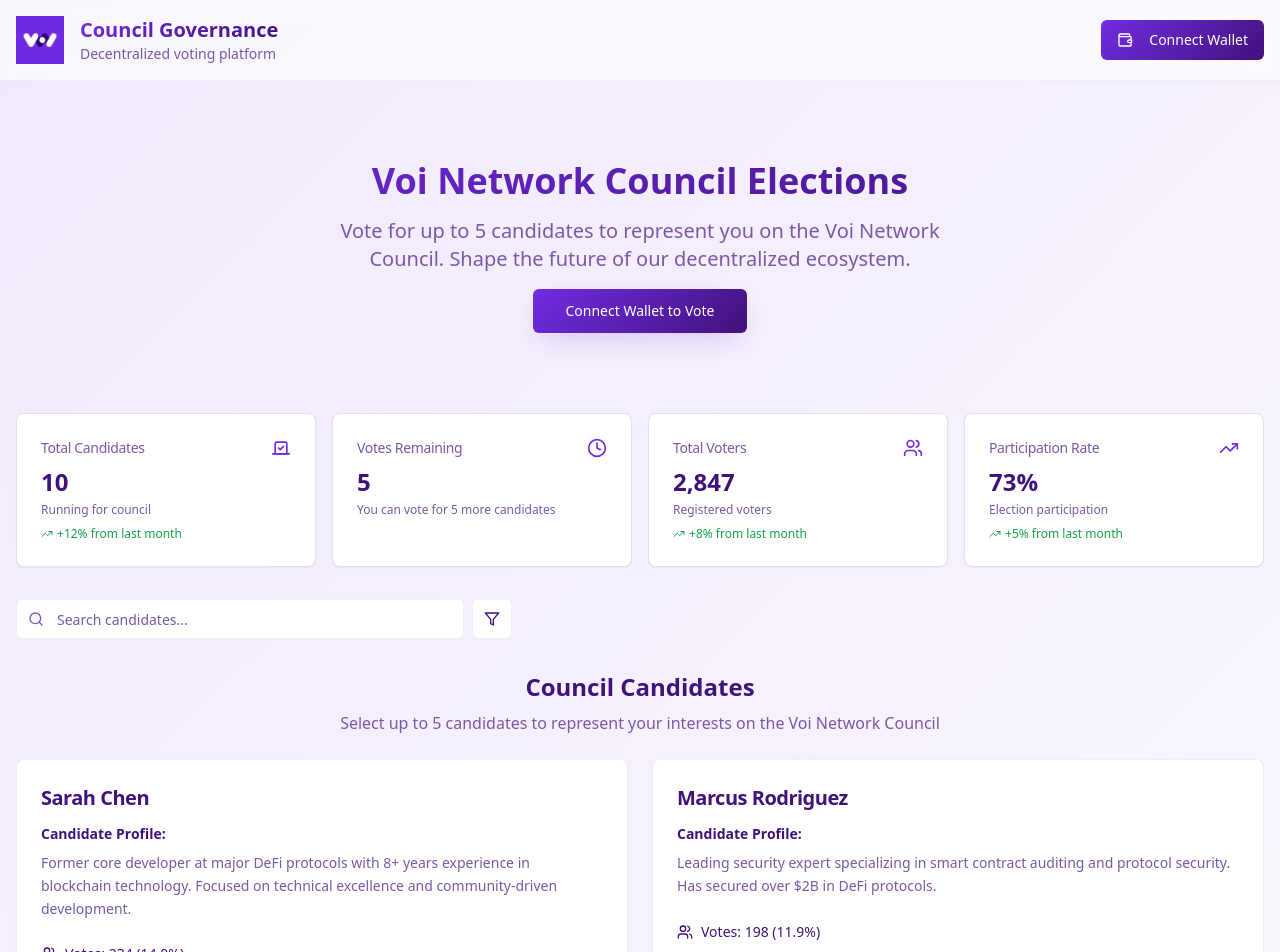
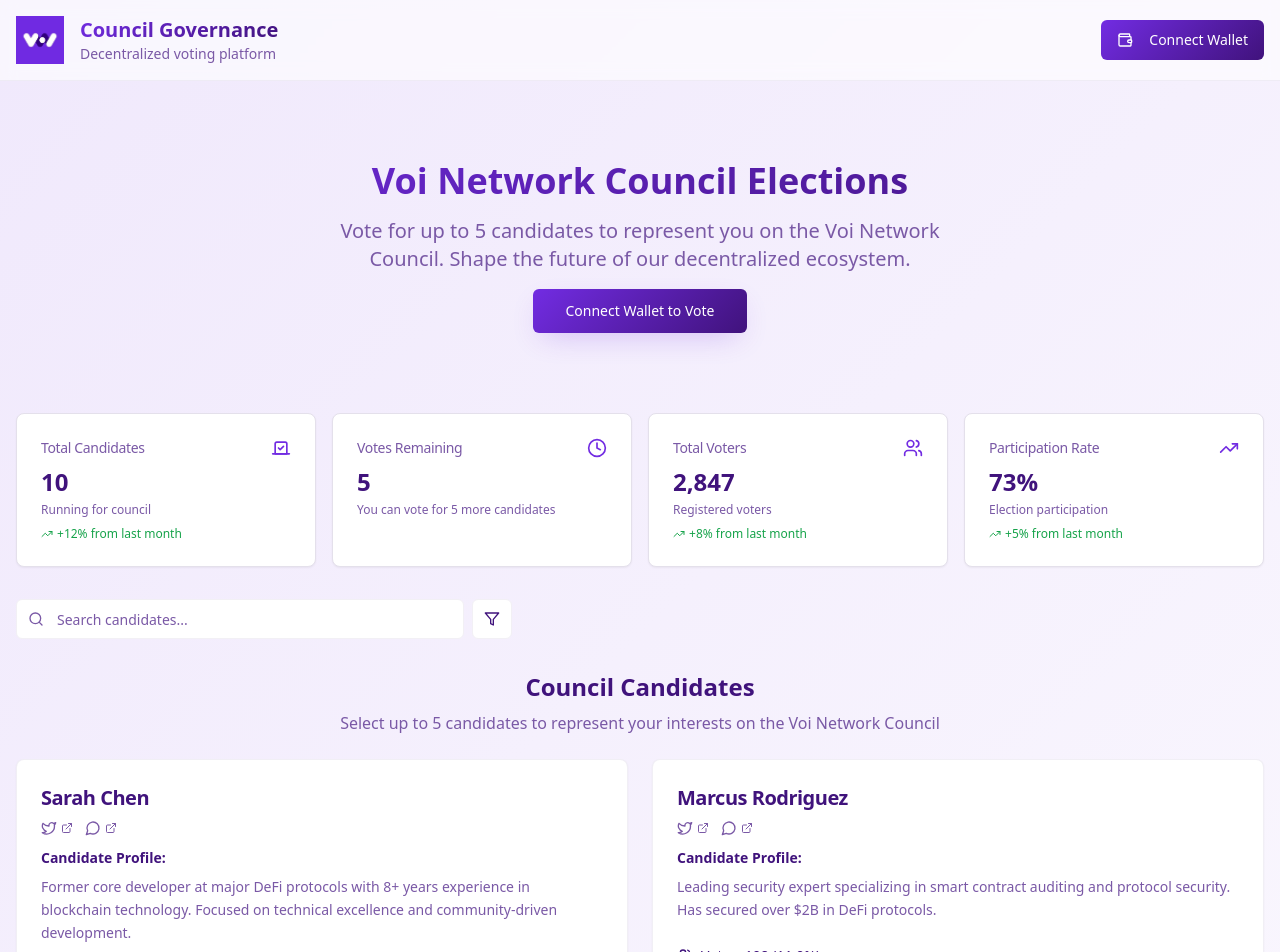
Before and after one commit to NautilusOSS/vgov, a React (Vite) app: page / in a window 1280 px wide. Shown: the top 952 px of the page. Built offline with nearby package versions, Linux system fonts and the light colour scheme; the HTML template or start-up script is replaced by a standard one.

Commit message:
Add social media links to candidates

```diff
--- a/src/components/CandidateCard.tsx
+++ b/src/components/CandidateCard.tsx
@@ -2,7 +2,7 @@ import { Card, CardContent, CardDescription, CardHeader, CardTitle } from '@/com
 import { Button } from '@/components/ui/button';
 import { Badge } from '@/components/ui/badge';
 import { Progress } from '@/components/ui/progress';
-import { Users } from 'lucide-react';
+import { Users, Twitter, MessageCircle, ExternalLink } from 'lucide-react';
 import { cn } from '@/lib/utils';
 
 interface CandidateCardProps {
@@ -14,6 +14,8 @@ interface CandidateCardProps {
   isSelected?: boolean;
   onVote?: (candidateId: string) => void;
   canVote?: boolean;
+  twitterUrl?: string;
+  discordUrl?: string;
 }
 
 const CandidateCard = ({
@@ -24,7 +26,9 @@ const CandidateCard = ({
   totalVotes,
   isSelected = false,
   onVote,
-  canVote = true
+  canVote = true,
+  twitterUrl,
+  discordUrl
 }: CandidateCardProps) => {
   const votePercentage = totalVotes > 0 ? (votes / totalVotes) * 100 : 0;
 
@@ -37,6 +41,30 @@ const CandidateCard = ({
         <div className="flex items-start justify-between">
           <div className="space-y-2 flex-1">
             <CardTitle className="text-xl font-semibold">{name}</CardTitle>
+            <div className="flex items-center gap-3">
+              {twitterUrl && (
+                <a
+                  href={twitterUrl}
+                  target="_blank"
+                  rel="noopener noreferrer"
+                  className="flex items-center gap-1 text-sm text-muted-foreground hover:text-foreground transition-colors"
+                >
+                  <Twitter size={16} />
+                  <ExternalLink size={12} />
+                </a>
+              )}
+              {discordUrl && (
+                <a
+                  href={discordUrl}
+                  target="_blank"
+                  rel="noopener noreferrer"
+                  className="flex items-center gap-1 text-sm text-muted-foreground hover:text-foreground transition-colors"
+                >
+                  <MessageCircle size={16} />
+                  <ExternalLink size={12} />
+                </a>
+              )}
+            </div>
           </div>
           {isSelected && (
             <Badge className="bg-primary text-primary-foreground">
--- a/src/pages/Index.tsx
+++ b/src/pages/Index.tsx
@@ -14,61 +14,81 @@ const mockCandidates = [
     id: '1',
     name: 'Sarah Chen',
     description: 'Former core developer at major DeFi protocols with 8+ years experience in blockchain technology. Focused on technical excellence and community-driven development.',
-    votes: 234
+    votes: 234,
+    twitterUrl: 'https://twitter.com/sarahchen_dev',
+    discordUrl: 'https://discord.gg/sarahchen'
   },
   {
     id: '2',
     name: 'Marcus Rodriguez',
     description: 'Leading security expert specializing in smart contract auditing and protocol security. Has secured over $2B in DeFi protocols.',
-    votes: 198
+    votes: 198,
+    twitterUrl: 'https://twitter.com/marcus_security',
+    discordUrl: 'https://discord.gg/marcusrodriguez'
   },
   {
     id: '3',
     name: 'Aisha Patel',
     description: 'Passionate about blockchain education and community building. Has grown multiple Web3 communities from zero to thousands of active members.',
-    votes: 167
+    votes: 167,
+    twitterUrl: 'https://twitter.com/aisha_web3',
+    discordUrl: 'https://discord.gg/aishapatel'
   },
   {
     id: '4',
     name: 'David Kim',
     description: 'PhD in Economics with focus on cryptocurrency markets and tokenomics design. Previously advised multiple successful DeFi protocols.',
-    votes: 189
+    votes: 189,
+    twitterUrl: 'https://twitter.com/david_tokenomics',
+    discordUrl: 'https://discord.gg/davidkim'
   },
   {
     id: '5',
     name: 'Elena Kowalski',
     description: 'Blockchain lawyer specializing in DeFi regulations and compliance. Helps navigate the evolving regulatory landscape.',
-    votes: 145
+    votes: 145,
+    twitterUrl: 'https://twitter.com/elena_defilaw',
+    discordUrl: 'https://discord.gg/elenakowalski'
   },
   {
     id: '6',
     name: 'James Thompson',
     description: 'Expert in blockchain infrastructure and node operations. Built scalable systems for major Layer 1 and Layer 2 protocols.',
-    votes: 156
+    votes: 156,
+    twitterUrl: 'https://twitter.com/james_infra',
+    discordUrl: 'https://discord.gg/jamesthompson'
   },
   {
     id: '7',
     name: 'Maria Santos',
     description: 'Product leader focused on user experience in DeFi. Led product development for consumer-facing blockchain applications.',
-    votes: 134
+    votes: 134,
+    twitterUrl: 'https://twitter.com/maria_ux',
+    discordUrl: 'https://discord.gg/mariasantos'
   },
   {
     id: '8',
     name: 'Ahmed Hassan',
     description: 'Blockchain researcher working on consensus mechanisms and scalability solutions. Published numerous papers on distributed systems.',
-    votes: 178
+    votes: 178,
+    twitterUrl: 'https://twitter.com/ahmed_research',
+    discordUrl: 'https://discord.gg/ahmedhassan'
   },
   {
     id: '9',
     name: 'Lisa Wang',
     description: 'Business development expert with track record of growing blockchain startups. Specialized in partnerships and ecosystem development.',
-    votes: 123
+    votes: 123,
+    twitterUrl: 'https://twitter.com/lisa_bizdev',
+    discordUrl: 'https://discord.gg/lisawang'
   },
   {
     id: '10',
     name: 'Robert Johnson',
     description: 'Former traditional finance executive turned DeFi expert. Specialized in treasury management and risk assessment for DAOs.',
-    votes: 142
+    votes: 142,
+    twitterUrl: 'https://twitter.com/robert_defi',
+    discordUrl: 'https://discord.gg/robertjohnson'
   }
 ];
 
```
